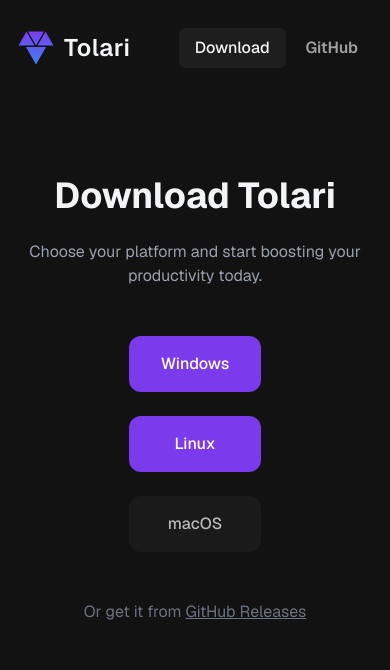
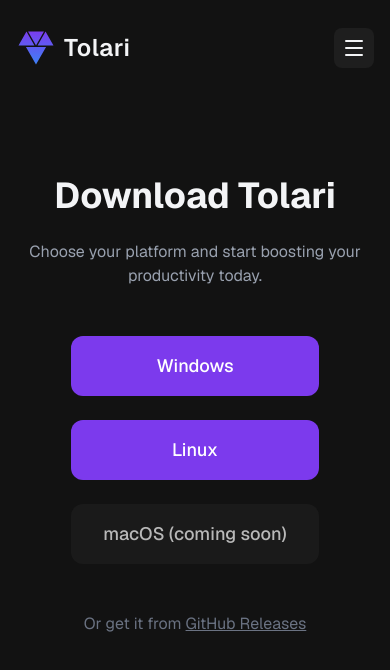
Before and after one commit to dgrco/tolari-web, a Next.js app: page /download in a window 390 px wide. Shown: the top 670 px of the page. Built offline with nearby package versions, Linux system fonts and the light colour scheme.

Commit message:
Added better mobile support (hamburger menu, better formatting)

```diff
--- a/src/app/download/page.tsx
+++ b/src/app/download/page.tsx
@@ -35,10 +35,10 @@
           Choose your platform and start boosting your productivity today.
         </p>
 
-        <div className="flex flex-col md:flex-row gap-6">
+        <div className="flex flex-col md:flex-row gap-6 text-lg">
           <button
             disabled={isDownloading}
-            className="bg-[var(--primary)] text-white px-8 py-4 rounded-xl font-medium hover:bg-[var(--primary-hovered)] transition cursor-pointer"
+            className="bg-[var(--primary)] text-white px-8 py-4 rounded-xl font-medium hover:bg-[var(--primaryHovered)] transition cursor-pointer"
             onClick={(e) => handleDownloadAndRedirect(e, "https://github.com/dgrco/TolariApp/releases/latest/download/Tolari-amd64-installer.exe", '/download/windows')}
           >
             Windows
@@ -46,17 +46,17 @@
 
           <button
             disabled={isDownloading}
-            className="bg-[var(--primary)] text-white px-8 py-4 rounded-xl font-medium hover:bg-[var(--primary-hovered)] transition cursor-pointer"
+            className="bg-[var(--primary)] text-white px-8 py-4 rounded-xl font-medium hover:bg-[var(--primaryHovered)] transition cursor-pointer"
             onClick={(e) => handleDownloadAndRedirect(e, "https://github.com/dgrco/TolariApp/releases/latest/download/Tolari.tar.gz", '/download/linux')}
           >
             Linux
           </button>
           <button
             disabled
-            className="bg-[var(--background-secondary)] text-white px-8 py-4 rounded-xl font-medium transition disabled:opacity-70"
+            className="bg-[var(--backgroundSecondary)] text-white px-8 py-4 rounded-xl font-medium transition disabled:opacity-70"
             title="Coming Soon!"
           >
-            macOS
+            macOS (coming soon)
           </button>
         </div>
 
--- a/src/app/download/windows/page.tsx
+++ b/src/app/download/windows/page.tsx
@@ -10,7 +10,7 @@
           <p className="text-lg text-gray-400 max-w-2xl mb-10">
             Tolari is currently in <strong>Beta</strong> and we can't wait to hear your valuable feedback! Feature Requests and bug encounters can be submitted on <a className="text-[var(--secondary)]" href="https://github.com/dgrco/TolariApp/issues">GitHub issues</a>.
           </p>
-          <div className="text-md max-w-2xl mt-12 border-4 border-[var(--primary)] rounded-lg py-6 px-8">
+          <div className="text-md max-w-2xl mt-12 border-4 border-[var(--primary)] rounded-lg py-6 px-8 mb-4">
             <h2 className="text-2xl font-bold mb-6">
               Important Information For Windows Users
             </h2>
--- a/src/app/globals.css
+++ b/src/app/globals.css
@@ -2,12 +2,12 @@
 
 :root {
   --background: #121212;
-  --background-secondary: #1E1E1E;
+  --backgroundSecondary: #1E1E1E;
   --foreground: #F3F4F6;
   --primary: #7C3AED;
-  --primary-hovered: #6f33d6;
+  --primaryHovered: #6f33d6;
   --secondary: #3B82F6;
-  --secondary-hovered: #3678e3;
+  --secondaryHovered: #3678e3;
 }
 
 body {
--- a/src/app/page.tsx
+++ b/src/app/page.tsx
@@ -74,9 +74,25 @@
     }, 800)
   }
 
+  // This is needed for Search Title on engines:
+  function generateWebSiteSchema() {
+    const jsonLd = {
+      "@context": "https://schema.org",
+      "@type": "WebSite",
+      "name": "Tolari",
+      "url": "https://tolari.app/"
+    }
+
+    return JSON.stringify(jsonLd);
+  }
+  const schemaData = generateWebSiteSchema();
+
   return (
     <>
       <title>Tolari - Study Smarter</title>
+      <script type="application/ld+json">
+        {schemaData}
+      </script>
       <div className="relative min-h-screen">
         <div className="flex flex-col items-center px-6 mt-20 text-center">
           {/* Hero */}
@@ -93,8 +109,8 @@
             <button
               disabled={downloadData === null || isDownloading}
               className={`text-white px-8 py-3 rounded-2xl text-lg font-medium transition cursor-pointer ${downloadData === null ?
-                'bg-[var(--background-secondary)] opacity-85' :
-                'bg-[var(--primary)] hover:bg-[var(--primary-hovered)]'
+                'bg-[var(--backgroundSecondary)] opacity-85' :
+                'bg-[var(--primary)] hover:bg-[var(--primaryHovered)]'
                 }`}
               onClick={(e) => {
                 if (downloadData) {
@@ -189,7 +205,7 @@
           {/* CTA */}
           <div className="mt-24 mb-8">
             <Link href="/download">
-              <button className="bg-[var(--primary)] text-white px-10 py-3 rounded-2xl text-xl font-semibold hover:bg-[var(--primary-hovered)] transition cursor-pointer">
+              <button className="bg-[var(--primary)] text-white px-10 py-3 rounded-2xl text-xl font-semibold hover:bg-[var(--primaryHovered)] transition cursor-pointer">
                 Get Tolari Free
               </button>
             </Link>
--- /dev/null
+++ b/src/components/HamburgerMenu.tsx
@@ -0,0 +1,64 @@
+import { motion, AnimatePresence } from "framer-motion";
+import Link from "next/link";
+import { useState } from "react";
+
+interface INavLink {
+  title: string;
+  url: string;
+}
+
+interface Props {
+  links: INavLink[];
+}
+
+export default function HamburgerMenu(props: Props) {
+  const { links } = props;
+  const [isExpanded, setIsExpanded] = useState(false);
+
+  return (
+    <div className="flex">
+      <div
+        className="p-2 bg-[var(--backgroundSecondary)] rounded-lg hover:cursor-pointer hover:opacity-85"
+        onClick={() => setIsExpanded(true)}
+      >
+        <MenuSvg />
+      </div>
+      <AnimatePresence mode="wait">
+        {isExpanded && (
+          <motion.div
+            initial={{ x: '100vw', opacity: 0 }}
+            animate={{ x: 0, opacity: 1 }}
+            exit={{ x: '100vw', opacity: 0 }}
+            transition={{ duration: 0.2, ease: 'easeInOut' }}
+            className="flex flex-col px-6 py-4 w-screen h-screen absolute top-0 right-0 bg-[var(--backgroundSecondary)]"
+          >
+            <div
+              className="w-fit self-end bg-[var(--background)] p-1 rounded-lg hover:cursor-pointer hover:opacity-85"
+              onClick={() => setIsExpanded(false)}
+            >
+              <CloseSvg />
+            </div>
+            {links.map(link => (
+              <div key={link.url} className="w-full px-2 py-6 text-4xl hover:cursor-pointer hover:opacity-60 transition-opacity">
+                <Link
+                  href={link.url}
+                  onClick={() => setIsExpanded(false)}
+                >
+                  {link.title}
+                </Link>
+              </div>
+            ))}
+          </motion.div>
+        )}
+      </AnimatePresence>
+    </div>
+  );
+}
+
+const MenuSvg = () => {
+  return <svg xmlns="http://www.w3.org/2000/svg" width="24" height="24" viewBox="0 0 24 24" fill="none" stroke="currentColor" strokeWidth="2" strokeLinecap="round" strokeLinejoin="round" className="lucide lucide-menu-icon lucide-menu"><path d="M4 5h16" /><path d="M4 12h16" /><path d="M4 19h16" /></svg>
+}
+
+const CloseSvg = () => {
+  return <svg xmlns="http://www.w3.org/2000/svg" width="32" height="32" viewBox="0 0 24 24" fill="none" stroke="currentColor" strokeWidth="2" strokeLinecap="round" strokeLinejoin="round" className="lucide lucide-x-icon lucide-x"><path d="M18 6 6 18" /><path d="m6 6 12 12" /></svg>
+}
--- a/src/components/Navbar.tsx
+++ b/src/components/Navbar.tsx
@@ -3,17 +3,33 @@
 import Link from "next/link";
 import { usePathname } from "next/navigation";
 import { useEffect, useState } from "react";
+import HamburgerMenu from "./HamburgerMenu";
 
 export default function Navbar({ onHeightChange }: { onHeightChange: (h: number) => void }) {
   const [scrolled, setScrolled] = useState(false);
+  const [screenWidth, setScreenWidth] = useState(0);
+  const [isMounted, setIsMounted] = useState(false);
   const pathname = usePathname();
 
   useEffect(() => {
     const handleScroll = () => {
       setScrolled(window.scrollY > 50);
     }
+
+    const handleResize = () => {
+      setScreenWidth(window.innerWidth);
+    }
+
+    handleResize(); // initially set the width
+    setIsMounted(true);
+
     window.addEventListener("scroll", handleScroll);
-    return () => window.removeEventListener("scroll", handleScroll);
+    window.addEventListener("resize", handleResize);
+
+    return () => {
+      window.removeEventListener("resize", handleResize);
+      window.removeEventListener("scroll", handleScroll);
+    }
   }, []);
 
   const height = scrolled ? 4 : 6; // compact vs normal height (in rem!)
@@ -26,12 +42,20 @@
   useEffect(() => {
     if (onHeightChange) onHeightChange(height);
   }, [height, onHeightChange]);
+
+  const isMobile = screenWidth < 764;
+
   return (
     <nav
       className={`fixed bg-[#121212] border-b top-0 w-full z-50 transition-all ease-in-out duration-[350ms] ${scrolled ? "border-[#2A2A2A]" : "border-transparent"}`}
       style={{ height: `${height}rem` }}
     >
-      <div className="max-w-6xl mx-auto flex justify-between px-4 h-full">
+      <div
+        className={`
+          w-full md:max-w-6xl mx-auto flex justify-between px-4 h-full
+          transition-opacity duration-700 ease-in-out
+          ${isMounted ? 'opacity-100' : 'opacity-0'}
+        `}>
         <div className="flex flex-1 items-center">
           <Link
             href="/"
@@ -48,27 +72,40 @@
             </span>
           </Link>
 
+          {!isMobile && (
             <div className="flex ml-12 space-x-6 text-md font-medium">
               <Link
                 href="/download"
-              className={`hover:text-[var(--foreground)] hover:bg-[var(--background-secondary)] px-4 py-2 rounded-md transition-colors ${pathname === '/download' ?
-                'bg-[var(--background-secondary)] text-[var(--foreground)]' :
+                className={`hover:text-[var(--foreground)] hover:bg-[var(--backgroundSecondary)] px-4 py-2 rounded-md transition-colors ${pathname === '/download' ?
+                  'bg-[var(--backgroundSecondary)] text-[var(--foreground)]' :
                   'text-[#a0a0a0]'
                   }`}
               >
                 Download
               </Link>
             </div>
+          )}
         </div>
 
+        {!isMobile && (
           <div className="flex items-center">
             <Link
               href="https://github.com/dgrco/TolariApp/"
-            className="hover:bg-[var(--background-secondary)] px-4 py-2 rounded-md transition-colors font-semibold text-[#a0a0a0]"
+              className="hover:bg-[var(--backgroundSecondary)] px-4 py-2 rounded-md transition-colors font-semibold text-[#a0a0a0]"
             >
               GitHub
             </Link>
           </div>
+        )}
+
+        {isMobile &&
+          <div className="flex items-center">
+            <HamburgerMenu links={[
+              {title: 'Download', url: '/download'},
+              {title: 'GitHub', url: 'https://github.com/dgrco/TolariApp.git'},
+            ]} />
+          </div>
+        }
       </div>
     </nav>
   )
```
Also changed, not shown: src/app/download/linux/page.tsx (+6 -6 lines), 1 other file (tests, documents, lock files or other folders). Lines whose indentation alone changed are shown as unchanged.
